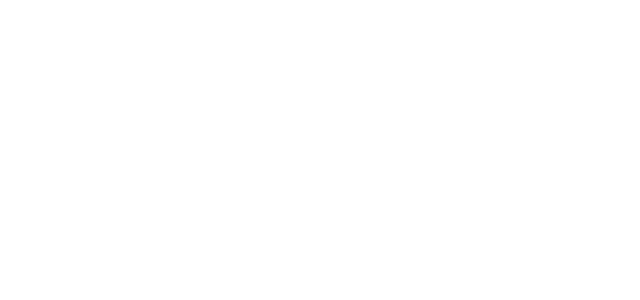
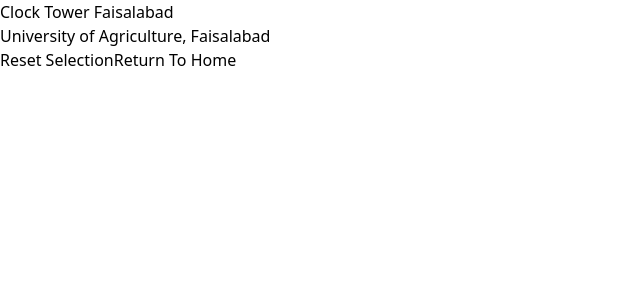
Before and after one commit to abdullah0665/curelink, a React (Vite) app: page /map in a window 1280 px wide. Before the commit this address had no page. Shown: the top 300 px of the page, without its empty margins (0-640 px from the left). Built offline with nearby package versions, Linux system fonts and the light colour scheme; no server answers.

Commit message:
map functionality two locations and without styling

```diff
--- a/package.json
+++ b/package.json
@@ -10,9 +10,11 @@
     "preview": "vite preview"
   },
   "dependencies": {
+    "leaflet": "^1.9.4",
     "papaparse": "^5.4.1",
     "react": "^18.2.0",
     "react-dom": "^18.2.0",
+    "react-leaflet": "^4.2.1",
     "react-modal": "^3.16.1",
     "react-router-dom": "^6.22.3"
   },
--- a/src/App.jsx
+++ b/src/App.jsx
@@ -3,6 +3,7 @@
 import Home from "./components/home"
 import About from "./components/about"
 import './index.css'
+import MapExample from './components/map'
 
 function App() {
   return (
@@ -10,6 +11,7 @@
       <Routes>
         <Route path="/" element={< Home />} />
         <Route path="/about" element={<About />} />
+        <Route path="/map" element={<MapExample />} />
       </Routes>
     </>
   )
--- a/src/components/home.jsx
+++ b/src/components/home.jsx
@@ -17,7 +17,7 @@
 					imageSrc="/vite.svg"
 					altText="Locate labortry"
 					title="Locate labortry"
-					to={"/about"}
+					to={"/map"}
 				/>
 				<HomeCard
 					imageSrc="/vite.svg"
--- /dev/null
+++ b/src/components/map.jsx
@@ -0,0 +1,70 @@
+import React, { useState, useEffect } from 'react';
+import { MapContainer, TileLayer, Marker, Popup, Polyline } from 'react-leaflet';
+import L from 'leaflet';
+import 'leaflet/dist/leaflet.css';
+import { useNavigate } from 'react-router-dom';
+
+const MapExample = () => {
+	const [locations, setLocations] = useState([
+		{ id: 1, name: 'Clock Tower Faisalabad', lat: 31.4181, long: 73.0776 },
+		{ id: 2, name: 'University of Agriculture, Faisalabad', lat: 31.4338, long: 73.0832 }
+	]);
+	const [selectedLocation, setSelectedLocation] = useState(null);
+	const [currentLocation, setCurrentLocation] = useState(null);
+	const navigate = useNavigate();
+
+	useEffect(() => {
+		navigator.geolocation.getCurrentPosition(
+			(position) => {
+				setCurrentLocation({ lat: position.coords.latitude, long: position.coords.longitude });
+			},
+			() => {
+				toast.error('Unable to fetch your location');
+			}
+		);
+	}, []);
+
+	const handleLocationSelect = location => {
+		setSelectedLocation(location);
+	};
+
+	const resetSelection = () => {
+		setSelectedLocation(null);
+	};
+
+	return (
+		<div className="flex flex-col lg:flex-row rounded-lg items-center justify-center" style={{ height: '100vh' }}>
+			<div className="flex-grow transition-all duration-300 ease-in-out">
+				<ul className="list-none">
+					{locations.map(loc => (
+						<li key={loc.id} onClick={() => handleLocationSelect(loc)}>
+							{loc.name}
+						</li>
+					))}
+				</ul>
+				{selectedLocation && currentLocation && (
+					<div className="map-container" style={{ height: '500px', width: '800px', margin: '0 auto', border: '2px solid #000' }}>
+						<MapContainer center={[currentLocation.lat, currentLocation.long]} zoom={13} style={{ height: '100%', width: '100%' }}>
+							<TileLayer url="https://{s}.tile.openstreetmap.org/{z}/{x}/{y}.png" />
+							<Marker position={[currentLocation.lat, currentLocation.long]}>
+								<Popup>Your Location</Popup>
+							</Marker>
+							<Marker position={[selectedLocation.lat, selectedLocation.long]}>
+								<Popup>{selectedLocation.name}</Popup>
+							</Marker>
+							<Polyline positions={[[currentLocation.lat, currentLocation.long], [selectedLocation.lat, selectedLocation.long]]} color="red" />
+						</MapContainer>
+					</div>
+				)}
+				<button onClick={resetSelection} className="bg-blue-500 hover:bg-blue-700 text-white font-bold py-2 px-4 rounded">
+					Reset Selection
+				</button>
+				<button onClick={() => navigate('/')} className="bg-green-500 hover:bg-green-700 text-white font-bold py-2 px-4 rounded">
+					Return To Home
+				</button>
+			</div>
+		</div>
+	);
+};
+
+export default MapExample;
```
Also changed, not shown: 1 other file (tests, documents, lock files or other folders).
